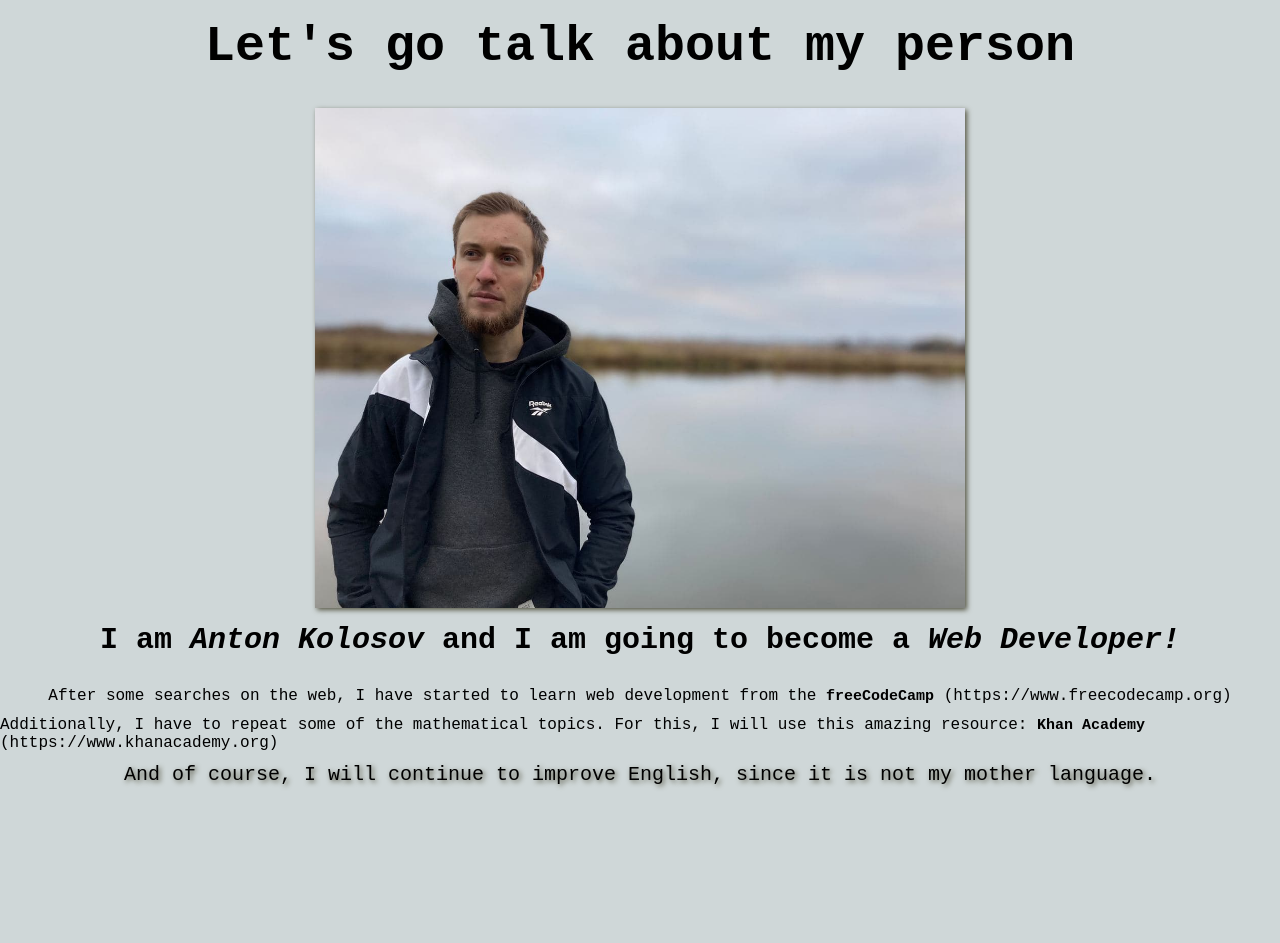
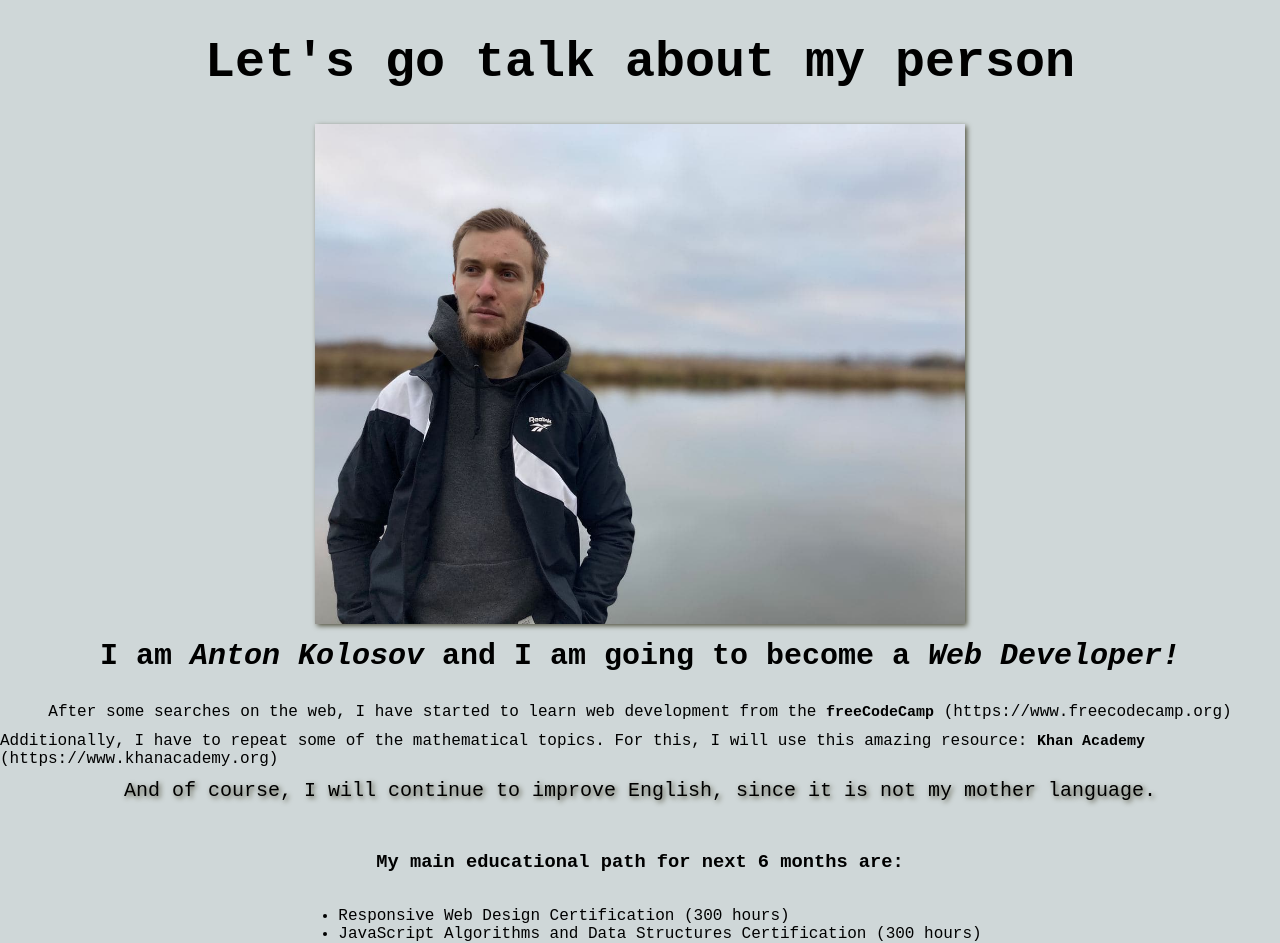
Before and after one commit to Antonklsv/Antonklsv.github.io, a plain HTML site: page index.html in a window 1280 px wide. Before the commit the page ends 800 px from the top, so only its background shows below. Drawn offline with Linux system fonts and the light colour scheme.

Commit message:
gooversion

```diff
--- a/assets/css/style.css
+++ b/assets/css/style.css
@@ -9,9 +9,8 @@ body {
   display: flex;
   flex-direction: column;
   align-items: center;
-  justify-content: center;
+
   height: 100vh;
-  overflow: hidden;
   margin: 0;
   background-color: #cfd7d8;
 }
@@ -50,3 +49,5 @@ p {
   font-size: 20px;
   text-shadow: 2px 2px 5px #565643;
 }
+/* #h3main{
+} */
--- a/index.html
+++ b/index.html
@@ -15,6 +15,11 @@
     <p>After some searches on the web, I have started to learn web development from the <strong style="font-size: 15px;">freeCodeCamp</strong> (https://www.freecodecamp.org)</p>
     <p>Additionally, I have to repeat some of the mathematical topics. For this, I will use this amazing resource: <strong style="font-size: 15px;">Khan Academy</strong> (https://www.khanacademy.org)</p>
     <p id="english">And of course, I will continue to improve English, since it is not my mother language.</p>
+    <h3>My main educational path for next 6 months are:</h3>
+    <ul>
+      <li>Responsive Web Design Certification (300 hours)</li>
+      <li>JavaScript Algorithms and Data Structures Certification (300 hours)</li>
+    </ul>
     <script src="assets/js/main.js"></script>
   </body>
 </html>
```
